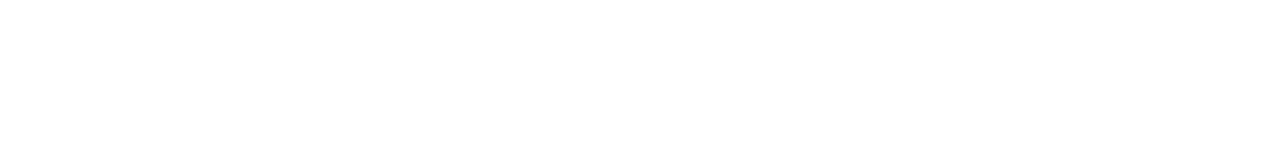
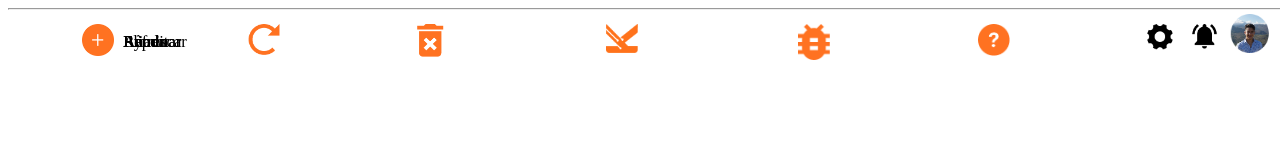
Before and after one commit to Majob2027/PROYECTO-FILTRO_MOZOJORGE_BASTILLAMARIA, a plain HTML site: page index.html in a window 1280 px wide. Drawn offline with Linux system fonts and the light colour scheme.

Commit message:
menu prinicapl

```diff
--- a/index.html
+++ b/index.html
@@ -3,9 +3,30 @@
 <head>
     <meta charset="UTF-8">
     <meta name="viewport" content="width=device-width, initial-scale=1.0">
+    <link rel="stylesheet" href="styleprincipal.css">
+    <link rel="icon" href="imagenes/logo.png">
     <title>Document</title>
 </head>
-<body>
+<body class="body">
+   <div class="Menuprincipal">
+     <img src="imagenes/añadir.png" alt="imagenañadir" class="imgañadir">
+     <div class="textoañadir"> Añadir</div>
+     <img src="imagenes/recargar.png" alt="imagenrecargar" class="imgrecargar">
+     <div class="textorecargar"> Refrescar </div>
+     <img src="imagenes/eliminar.png" alt="imageneliminar" class="imgeliminar">
+     <div class="textoeliminar"> Eliminar</div>
+     <img src="imagenes/logo.png" alt="imagenlogo" class="imglogo">
+     <img src="imagenes/reportes.png" alt="imagenreportes" class="imgreportes">
+     <div class="textoreportes"> Reportar</div>
+     <img src="imagenes/ayuda.png" alt="imagenayuda" class="imgayuda"></div>
+     <div class="textoayuda"> Ayuda</div>
+     <img src="imagenes/configuracion.png" alt="imagenconfiguracion" class="imgconfiguracion">
+     <img src="imagenes/notificaciones.png" alt="imagennotificaciones" class="imgnotificaciones">
+    <img src="imagenes/fotoperfil.png" alt="imagenfotoperfil" class="imgfotoperfil">
+</div>
+
+<hr>
+
 
 </body>
 </html>
--- /dev/null
+++ b/styleprincipal.css
@@ -0,0 +1,114 @@
+.body {
+    background-color: white;
+    position: relative;
+    width: 100%;
+    height: 56.25%;
+}
+
+.imgañadir {
+    position: absolute;
+    display: flex;
+    width: 2.5%;
+    left: 7vw;
+    top: 2vh;
+    transform: translateX(-50%);
+}
+
+.textoañadir {
+    position: absolute;
+    font-size: 1.3vw;
+    left: 9vw;
+    top: 3vh;
+}
+
+.imgrecargar {
+    position: absolute;
+    display: flex;
+    width: 2.4%;
+    left: 20%;
+    top: 2vh;
+    transform: translateX(-50%);
+}
+.textorecargar {
+    position: absolute;
+    font-size: 1.3vw;
+    left: 9vw;
+    top: 3vh;
+}
+
+.imgeliminar {
+    position: absolute;
+    display: flex;
+    width: 2%;
+    left: 33%;
+    top: 2vh;
+    transform: translateX(-50%);
+}
+.textoeliminar {
+    position: absolute;
+    font-size: 1.3vw;
+    left: 9vw;
+    top: 3vh;
+}
+
+.imglogo {
+    position: absolute;
+    display: flex;
+    width: 2.5%;
+    left: 48%;
+    top: 2vh;
+    transform: translateX(-50%);
+}
+.imgreportes {
+    position: absolute;
+    display: flex;
+    width: 2.5%;
+    left: 63%;
+    top: 2vh;
+    transform: translateX(-50%);
+}
+.textoreportes {
+    position: absolute;
+    font-size: 1.3vw;
+    left: 9vw;
+    top: 3vh;
+}
+.imgayuda {
+    position: absolute;
+    display: flex;
+    width: 2.5%;
+    left: 77%;
+    top: 2vh;
+    transform: translateX(-50%);
+}
+.textoayuda {
+    position: absolute;
+    font-size: 1.3vw;
+    left: 9vw;
+    top: 3vh;
+}
+
+.imgconfiguracion {
+    position: absolute;
+    display: flex;
+    width: 2%;
+    left: 90%;
+    top: 2vh;
+    transform: translateX(-50%);
+}
+.imgnotificaciones {
+    position: absolute;
+    display: flex;
+    width: 2%;
+    left: 93.5%;
+    top: 2vh;
+    transform: translateX(-50%);
+}
+.imgfotoperfil {
+    position: absolute;
+    display: flex;
+    width: 3%;
+    left: 97%;
+    top: 0.8vh;
+    transform: translateX(-50%);
+}
```
Also changed, not shown: imagenes/ayuda.png (added), imagenes/añadir.png (added), imagenes/configuracion.png (added), imagenes/eliminar.png (added), imagenes/fotoperfil.png (added), imagenes/logo.png (added), imagenes/notificaciones.png (added), imagenes/recargar.png (added), imagenes/reportes.png (added).
